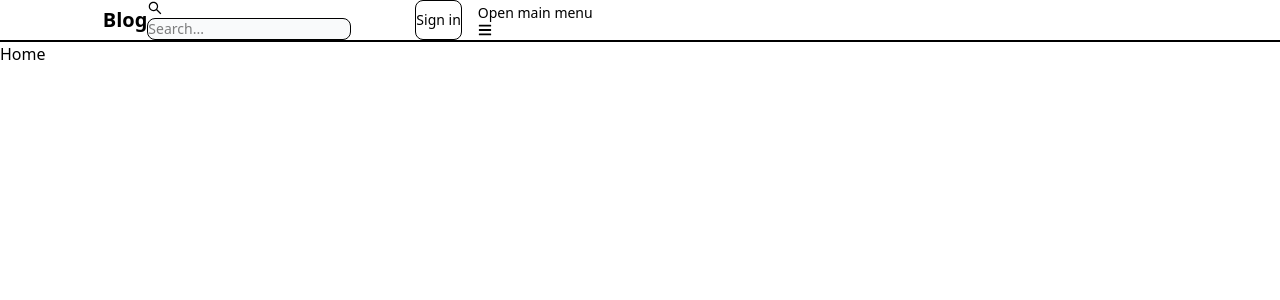
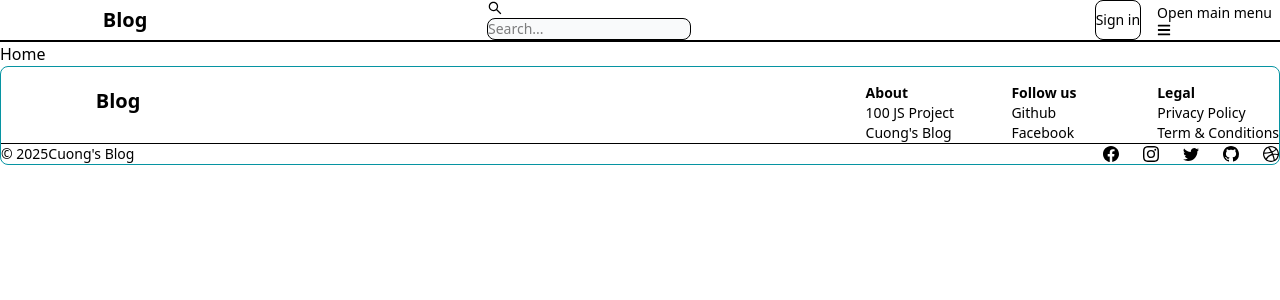
Before and after one commit to masonnguyen1243/cuong-blog, a React (Vite) app in the folder frontend/: page / in a window 1280 px wide. Shown: the top 300 px of the page. Built offline with nearby package versions, Linux system fonts and the light colour scheme.

Commit message:
10: Footer layout

```diff
--- /dev/null
+++ b/frontend/src/components/Footer/Footer.jsx
@@ -0,0 +1,113 @@
+import {
+  Footer,
+  FooterCopyright,
+  FooterDivider,
+  FooterIcon,
+  FooterLink,
+  FooterLinkGroup,
+  FooterTitle,
+} from "flowbite-react";
+import { Link } from "react-router-dom";
+import {
+  BsFacebook,
+  BsInstagram,
+  BsTwitter,
+  BsGithub,
+  BsDribbble,
+} from "react-icons/bs";
+
+const FooterLayout = () => {
+  return (
+    <Footer className="border border-t border-teal-500">
+      <div className="w-full max-w-7xl mx-auto">
+        <div className="grid w-full justify-between sm:flex md:grid-cols-1">
+          <div className="mt-5">
+            <Link
+              to={"/"}
+              className="self-center whitespace-nowrap text-sm sm:text-xl font-semibold dark:text-white"
+            >
+              <span className="px-2 py-1 rounded-lg text-white">Cuong's</span>
+              Blog
+            </Link>
+          </div>
+          <div className="grid grid-cols-2 gap-8 sm:mt-4 sm:grid-cols-3 sm:gap-6">
+            <div>
+              <FooterTitle title="About" />
+              <FooterLinkGroup col>
+                <FooterLink
+                  href="https://www.100jsprojects.com/projects"
+                  target="_blank"
+                  rel="noopener noreferrer"
+                >
+                  100 JS Project
+                </FooterLink>
+                <FooterLink
+                  href="https://www.100jsprojects.com/projects"
+                  target="_blank"
+                  rel="noopener noreferrer"
+                >
+                  Cuong's Blog
+                </FooterLink>
+              </FooterLinkGroup>
+            </div>
+            <div>
+              <FooterTitle title="Follow us" />
+              <FooterLinkGroup col>
+                <FooterLink
+                  href="https://github.com/masonnguyen1243"
+                  target="_blank"
+                  rel="noopener noreferrer"
+                >
+                  Github
+                </FooterLink>
+                <FooterLink
+                  href="https://www.facebook.com/cuongwfxzje"
+                  target="_blank"
+                  rel="noopener noreferrer"
+                >
+                  Facebook
+                </FooterLink>
+              </FooterLinkGroup>
+            </div>
+            <div>
+              <FooterTitle title="Legal" />
+              <FooterLinkGroup col>
+                <FooterLink
+                  href="https://github.com/masonnguyen1243"
+                  target="_blank"
+                  rel="noopener noreferrer"
+                >
+                  Privacy Policy
+                </FooterLink>
+                <FooterLink
+                  href="https://www.facebook.com/cuongwfxzje"
+                  target="_blank"
+                  rel="noopener noreferrer"
+                >
+                  Term & Conditions
+                </FooterLink>
+              </FooterLinkGroup>
+            </div>
+          </div>
+        </div>
+        <FooterDivider />
+        <div className="w-full sm:flex sm:items-center sm:justify-between">
+          <FooterCopyright
+            href="#"
+            by="Cuong's Blog"
+            year={new Date().getFullYear()}
+          />
+
+          <div className="flex gap-6 sm:mt-0 mt-4 sm:justify-center">
+            <FooterIcon href="#" icon={BsFacebook} />
+            <FooterIcon href="#" icon={BsInstagram} />
+            <FooterIcon href="#" icon={BsTwitter} />
+            <FooterIcon href="#" icon={BsGithub} />
+            <FooterIcon href="#" icon={BsDribbble} />
+          </div>
+        </div>
+      </div>
+    </Footer>
+  );
+};
+export default FooterLayout;
--- a/frontend/src/components/Layout/PublicLayout.jsx
+++ b/frontend/src/components/Layout/PublicLayout.jsx
@@ -1,11 +1,13 @@
 import { Outlet } from "react-router-dom";
 import Header from "~/components/Header/Header";
+import Footer from "~/components/Footer/Footer";
 
 const PublicLayout = () => {
   return (
     <div>
       <Header />
       <Outlet />
+      <Footer />
     </div>
   );
 };
```
